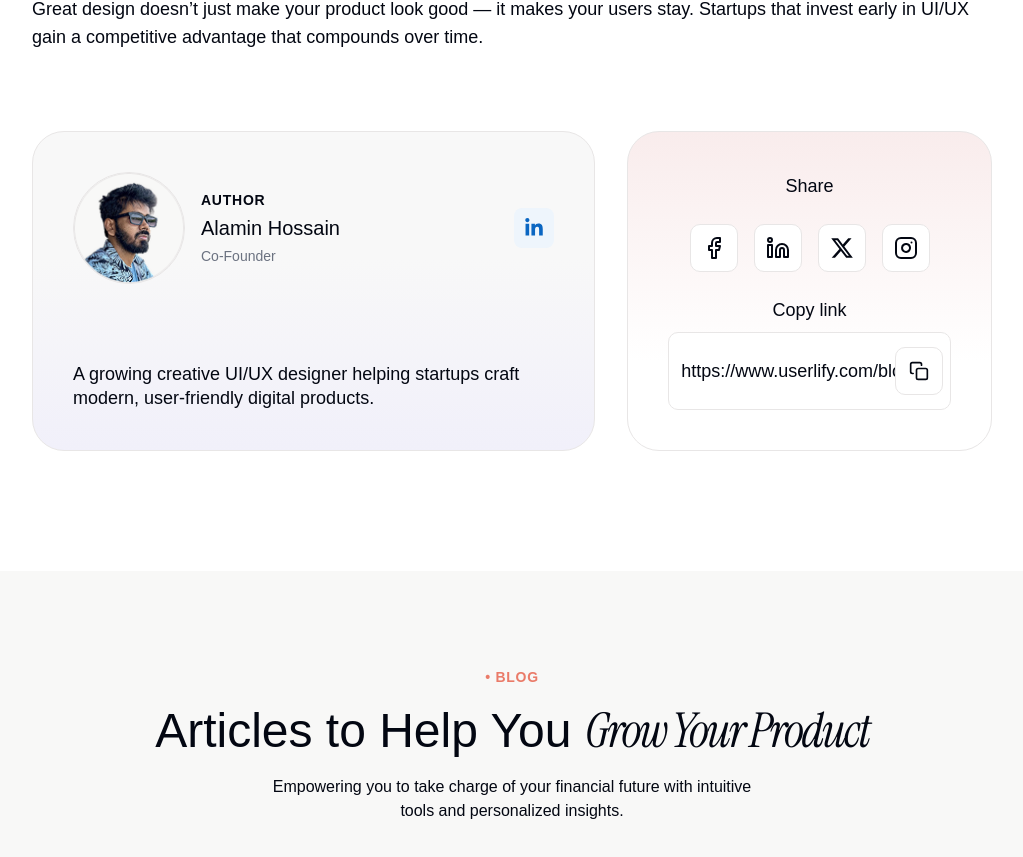
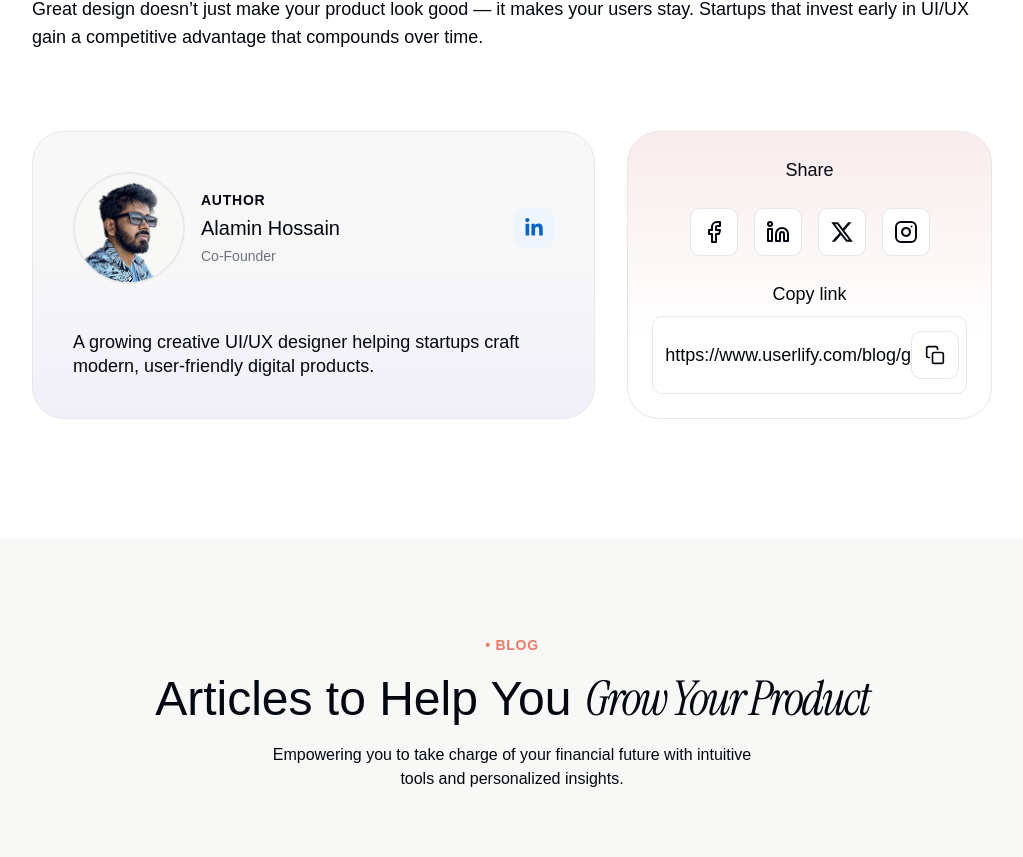
Before and after one commit to SparkStudio-Ltd/userlify, a Next.js app: page /blog/great-uiux-design-modern-startups in a window 1280 px wide. Shown: the part 3659-4516 px from the top of the page, without its empty margins (128-1151 px from the left). Built offline with nearby package versions, Linux system fonts and the light colour scheme; a web font is replaced by a local one.

Commit message:
fix: Adjust padding in ShareCard for improved layout consistency

```diff
--- a/src/components/cards/ShareCard.tsx
+++ b/src/components/cards/ShareCard.tsx
@@ -65,7 +65,7 @@ export default function ShareCard({ blogUrl, title }: ShareCardProps) {
 
     return (
         <div
-            className="relative rounded-[32px] p-10 overflow-hidden border border-[#E8E6E6] h-full"
+            className="relative rounded-[32px] p-6 overflow-hidden border border-[#E8E6E6] h-full"
             style={{
                 background: 'linear-gradient(180deg, #F9ECEC 0%, #FFFFFF 72%)',
             }}
```
